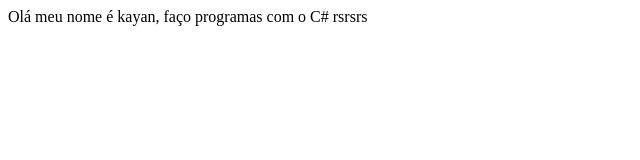
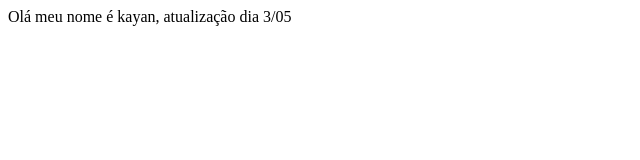
Before and after one commit to ufjf-dcc121/ufjf-dcc121-2022-1-atv1-Kaymartins, a plain HTML site: page index.html in a window 1280 px wide. Shown: the full height of the page, 0-640 px from the left. Drawn offline with Linux system fonts and the light colour scheme.

Commit message:
teste aula 03/05

```diff
--- a/index.html
+++ b/index.html
@@ -8,6 +8,6 @@
 </head>
 <body>
     Olá meu nome é kayan,
-    faço programas com o C# rsrsrs
+    atualização dia 3/05
 </body>
 </html>
```
